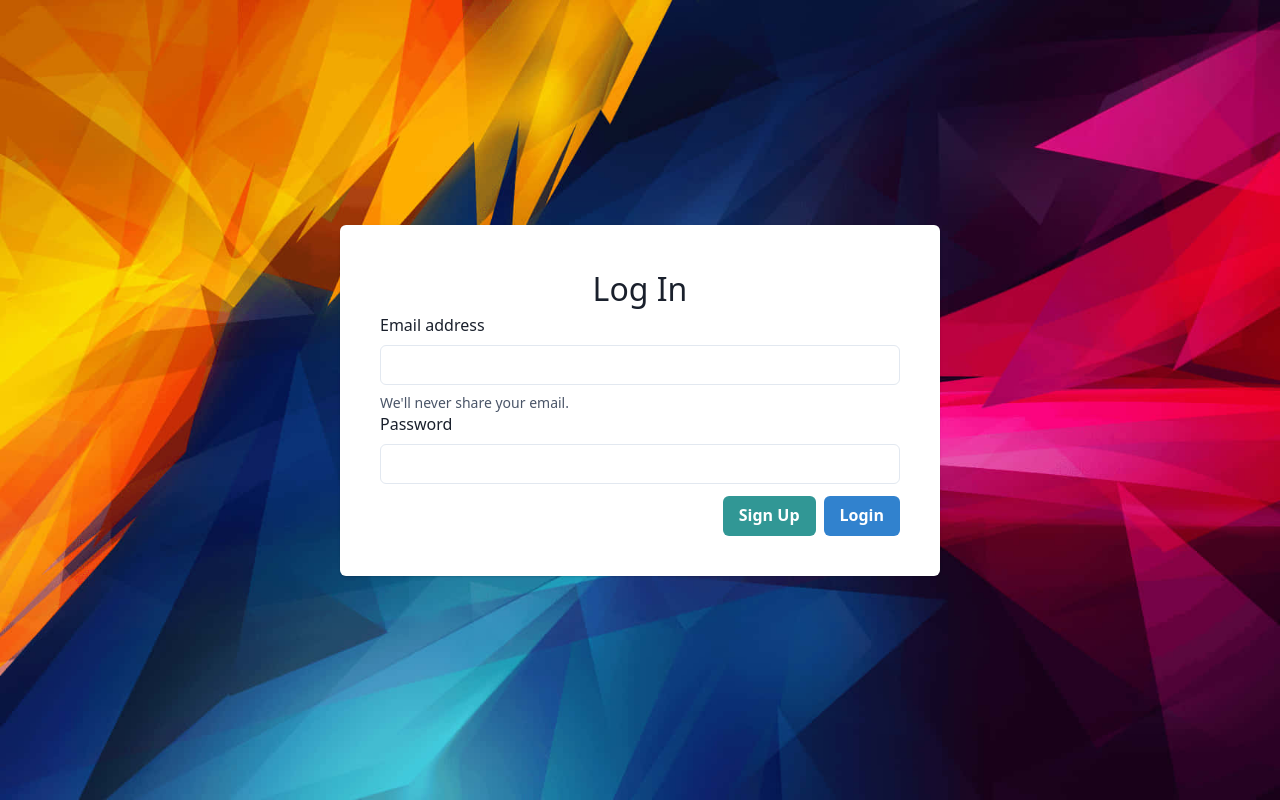
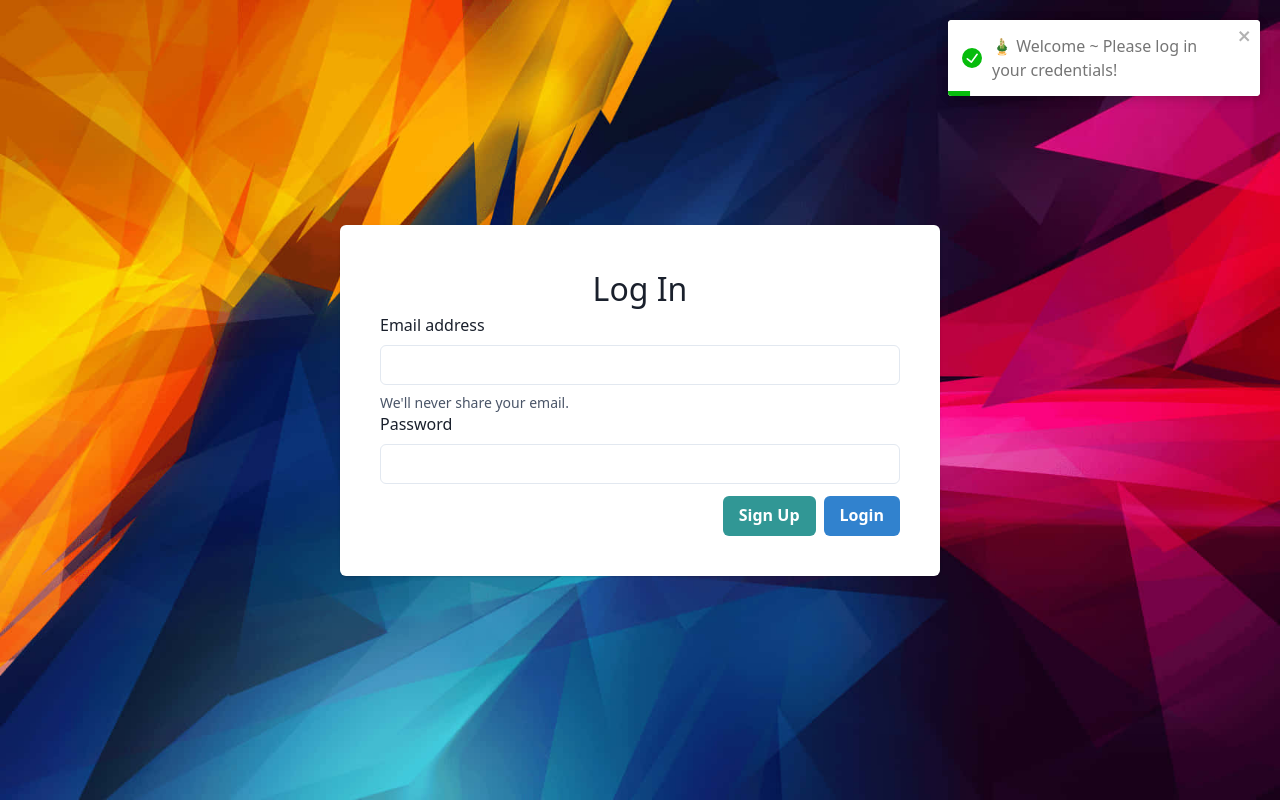
Before and after one commit to conalesej/think-easy-app, a React (Vite) app: page /login in a window 1280 px wide. Built offline with nearby package versions, Linux system fonts and the light colour scheme.

Commit message:
Final push

```diff
--- a/src/components/atoms/UserPanel.tsx
+++ b/src/components/atoms/UserPanel.tsx
@@ -74,7 +74,6 @@ const UserPanel: React.FC<IUserPanel> = ({ onDrawerClose, isDrawerOpen }) => {
             onClick={() => {
               localStorage.clear();
               window.location.reload();
-              toast.success("You have been logout to the App!");
             }}
             colorScheme="red"
             variant={"outline"}
--- a/src/components/organisms/Login.tsx
+++ b/src/components/organisms/Login.tsx
@@ -9,7 +9,7 @@ import {
   Input,
   Text,
 } from "@chakra-ui/react";
-import { toast } from "react-toastify";
+import { ToastContainer, toast } from "react-toastify";
 import "react-toastify/ReactToastify.css";
 import { FetchBaseQueryError } from "@reduxjs/toolkit/query";
 
@@ -70,6 +70,8 @@ const Login: React.FC<ILogin> = () => {
     }
   }, [loginErrors]);
   useEffect(() => {
+    toast.success("🎍 Welcome ~ Please log in your credentials!")
+
     document.body.style.height = "100vh";
     document.body.style.width = "100vw";
     document.body.style.display = "flex";
@@ -91,8 +93,12 @@ const Login: React.FC<ILogin> = () => {
       document.body.style.backgroundSize = "";
       document.body.style.backgroundPosition = "";
     };
+
+
   }, []);
   return (
+    <>
+      <ToastContainer />
       <Card
         width={"600px"}
         display={"flex"}
@@ -163,6 +169,7 @@ const Login: React.FC<ILogin> = () => {
           </FormControl>
         </form>
       </Card>
+    </>
   );
 };
 
--- a/src/main.tsx
+++ b/src/main.tsx
@@ -33,7 +33,7 @@ const ProtectedRoute = ({ element }: { element: React.ReactNode }) => {
     }
   }, []);
 
-  return element;
+  return <>{element}</>;
 };
 
 const router = createBrowserRouter([
@@ -78,12 +78,10 @@ const router = createBrowserRouter([
 ]);
 
 ReactDOM.createRoot(document.getElementById("root")!).render(
-  <React.StrictMode>
-    <Provider store={store}>
-      <ChakraProvider>
-        <RouterProvider router={router} />
-        <ToastContainer />
-      </ChakraProvider>
-    </Provider>
-  </React.StrictMode>
+  <Provider store={store}>
+    <ChakraProvider>
+      <ToastContainer />
+      <RouterProvider router={router} />
+    </ChakraProvider>
+  </Provider>
 );
```
Lines whose indentation alone changed are shown as unchanged.
